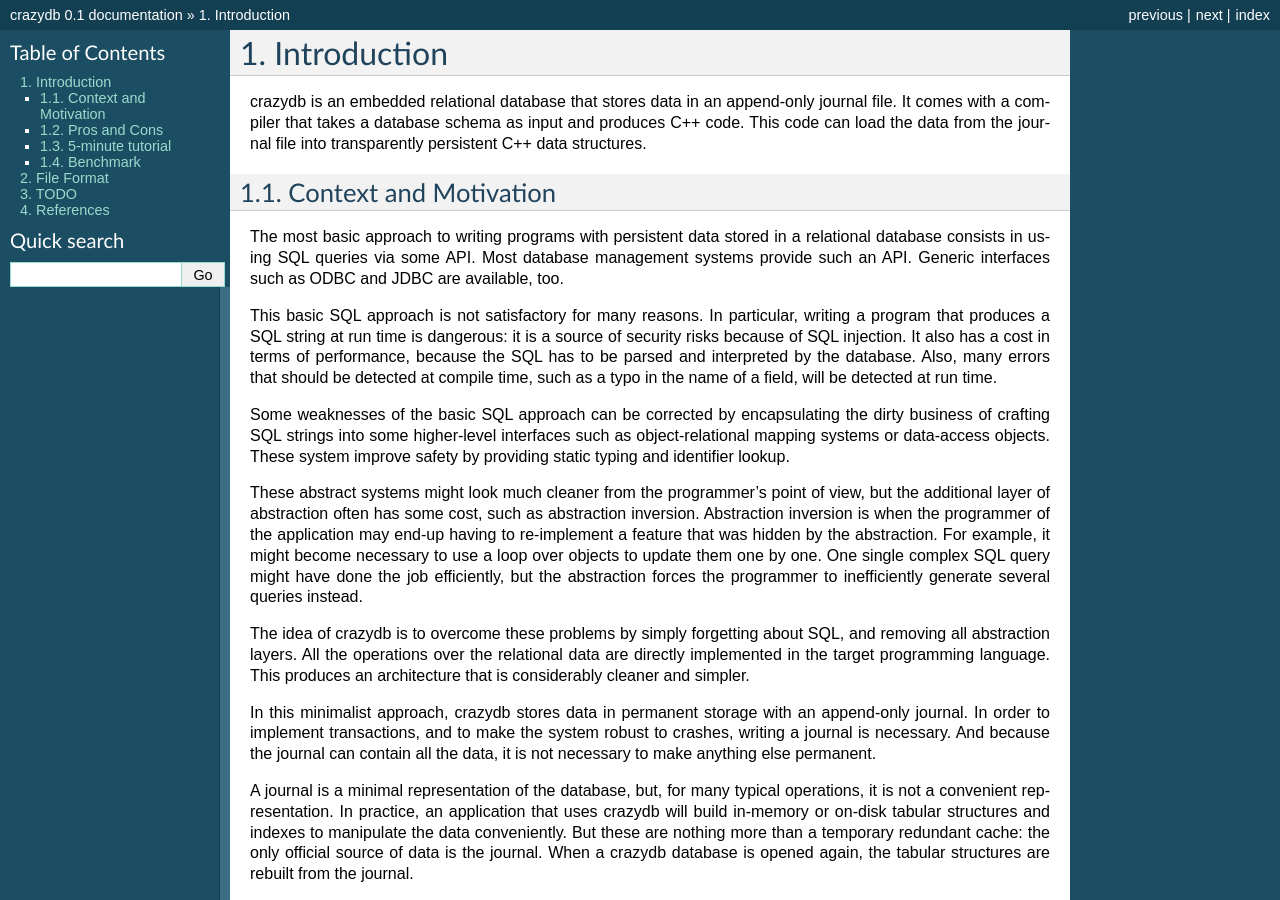
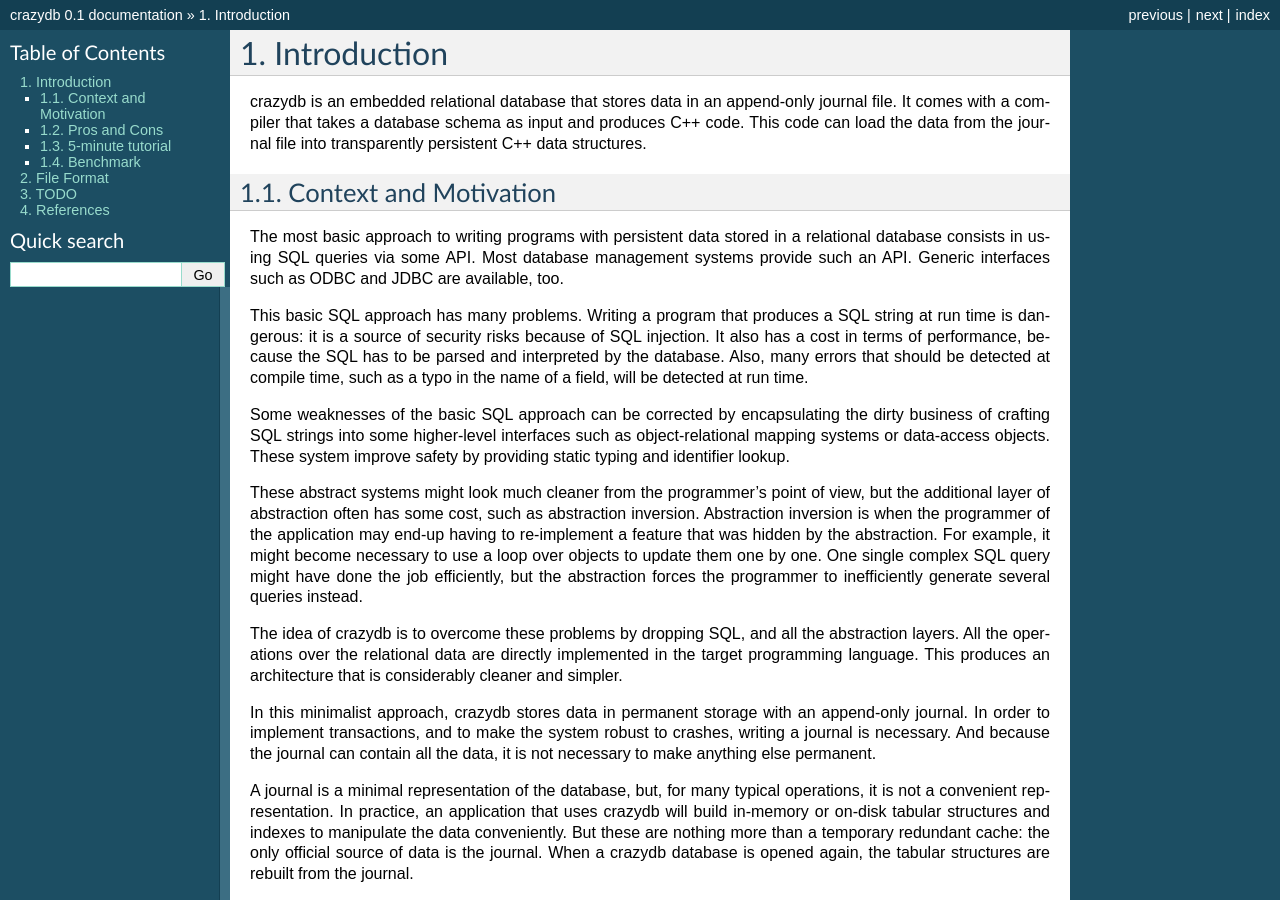
Before and after one commit to Remi-Coulom/joedb, a Sphinx documentation site: the page built from doc/sphinx/source/intro.rst, in a window 1280 px wide and 900 px high. Built offline with Sphinx 7.4.7, drawn with Linux system fonts in a browser that asks for light colours; formulas are drawn with MathJax 3.

Commit message:
minor style improvements

```diff
--- a/doc/sphinx/source/intro.rst
+++ b/doc/sphinx/source/intro.rst
@@ -8,13 +8,13 @@ Context and Motivation
 
 The most basic approach to writing programs with persistent data stored in a relational database consists in using SQL queries via some API. Most database management systems provide such an API. Generic interfaces such as ODBC and JDBC are available, too.
 
-This basic SQL approach is not satisfactory for many reasons. In particular, writing a program that produces a SQL string at run time is dangerous: it is a source of security risks because of SQL injection. It also has a cost in terms of performance, because the SQL has to be parsed and interpreted by the database. Also, many errors that should be detected at compile time, such as a typo in the name of a field, will be detected at run time.
+This basic SQL approach has many problems. Writing a program that produces a SQL string at run time is dangerous: it is a source of security risks because of SQL injection. It also has a cost in terms of performance, because the SQL has to be parsed and interpreted by the database. Also, many errors that should be detected at compile time, such as a typo in the name of a field, will be detected at run time.
 
 Some weaknesses of the basic SQL approach can be corrected by encapsulating the dirty business of crafting SQL strings into some higher-level interfaces such as object-relational mapping systems or data-access objects. These system improve safety by providing static typing and identifier lookup.
 
 These abstract systems might look much cleaner from the programmer's point of view, but the additional layer of abstraction often has some cost, such as abstraction inversion. Abstraction inversion is when the programmer of the application may end-up having to re-implement a feature that was hidden by the abstraction. For example, it might become necessary to use a loop over objects to update them one by one. One single complex SQL query might have done the job efficiently, but the abstraction forces the programmer to inefficiently generate several queries instead.
 
-The idea of crazydb is to overcome these problems by simply forgetting about SQL, and removing all abstraction layers. All the operations over the relational data are directly implemented in the target programming language.  This produces an architecture that is considerably cleaner and simpler.
+The idea of crazydb is to overcome these problems by dropping SQL, and all the abstraction layers. All the operations over the relational data are directly implemented in the target programming language. This produces an architecture that is considerably cleaner and simpler.
 
 In this minimalist approach, crazydb stores data in permanent storage with an append-only journal. In order to implement transactions, and to make the system robust to crashes, writing a journal is necessary. And because the journal can contain all the data, it is not necessary to make anything else permanent.
 
```
